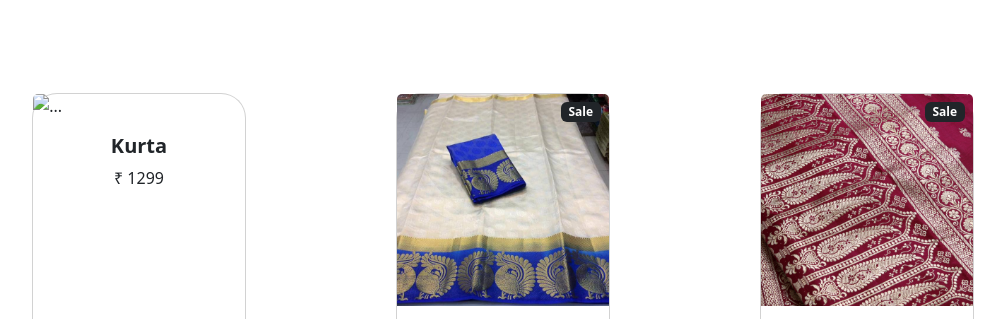
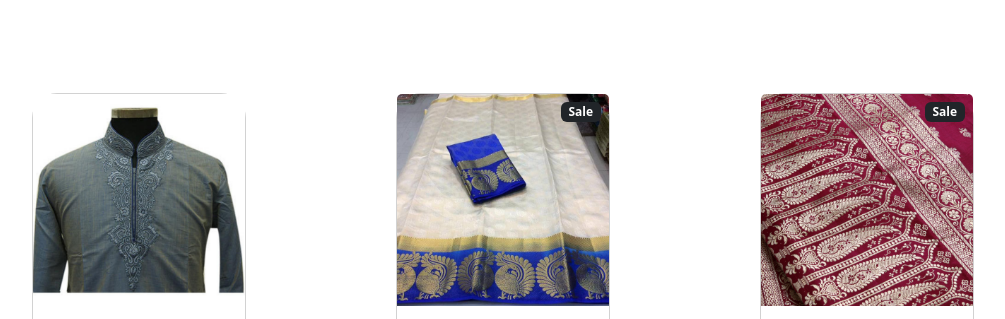
Before and after one commit to Neelp1173/Craft-Kart.github.io, a plain HTML site: page Shopping.html in a window 1280 px wide. Shown: the part 1321-1640 px from the top of the page, without its empty margins (137-1142 px from the left). Drawn offline with nearby package versions, Linux system fonts and the light colour scheme; a web font is replaced by a local one.

Commit message:
Update Shopping.html

```diff
--- a/Shopping.html
+++ b/Shopping.html
@@ -207,7 +207,7 @@
             <div class="col mb-5">
                 <div class="card h-100">
                     <!-- Product image-->
-                    <img class="card-img-top" src="/Images/Products/1.png" alt="..." />
+                    <img class="card-img-top" src="Images/Products/Kurta.png" alt="..." />
                     <!-- Product details-->
                     <div class="card-body p-3">
                         <div class="text-center">
```
